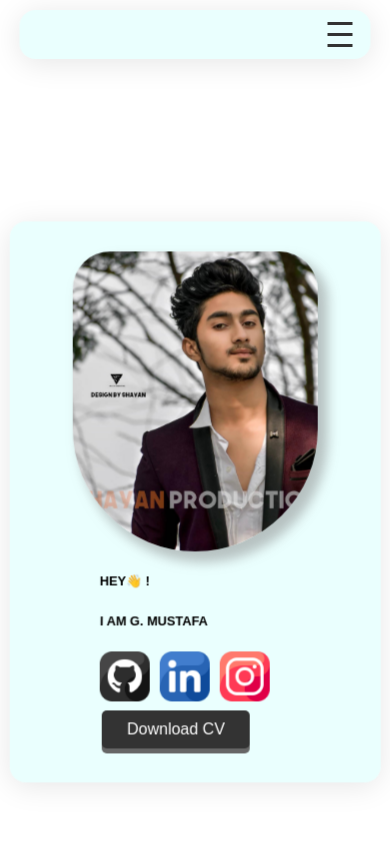
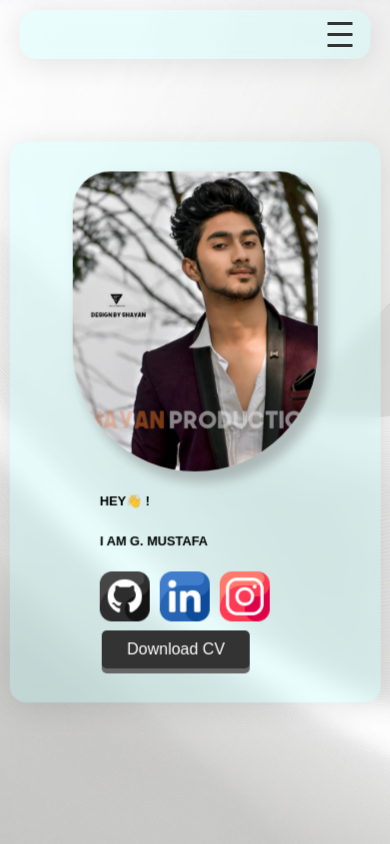
Before and after one commit to MustafaCode-1/portfolio, a React (Vite) app: page / in a window 390 px wide. Shown: the top 844 px of the page. Built offline with nearby package versions, Linux system fonts and the light colour scheme.

Commit message:
update syle and added bg wallpaper

```diff
--- a/src/components/AnimatedBG/AnimatedBG.module.css
+++ b/src/components/AnimatedBG/AnimatedBG.module.css
@@ -1,3 +1,9 @@
 .backgroundContainer {
     height: 100vh;
+    background: url('../../assets/bg.jpg') no-repeat center center;
+    background-size: cover;
+    display: flex;
+    justify-content: center;
+    align-items: center;
+
 }
--- a/src/components/FontComp/FontComp.module.css
+++ b/src/components/FontComp/FontComp.module.css
@@ -66,7 +66,6 @@
   .container {
     flex-direction: column-reverse;
     align-items: center;
-    margin-top: 100px;
   }
   .main {
     font-size: 1.1rem;
@@ -80,7 +79,6 @@
 @media (max-width: 480px) {
   .container {
     width: 95%;
-    margin-top: 80px;
   }
   .main {
     font-size: 0.8rem;
--- a/src/components/Home/Home.jsx
+++ b/src/components/Home/Home.jsx
@@ -4,7 +4,7 @@ import FontComp from "../FontComp/FontComp";
 
 const Home = () => {
   return (
-    <section style={{height:'100vh'}}>
+    <section >
       <AnimatedBG />
       <FontComp />
     </section>
```
Also changed, not shown: src/assets/bg.jpg (added), src/assets/s.jpeg (added).
